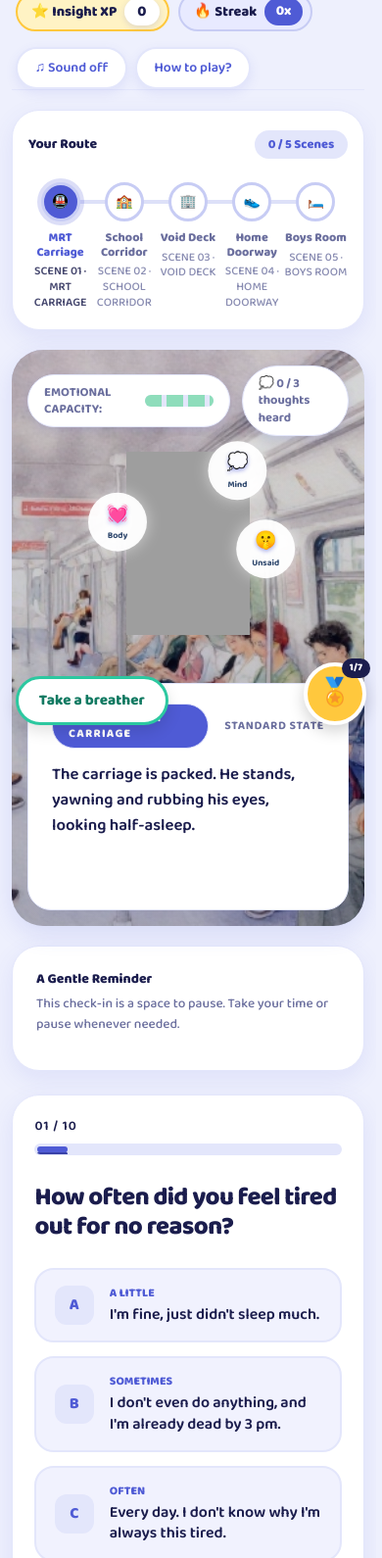
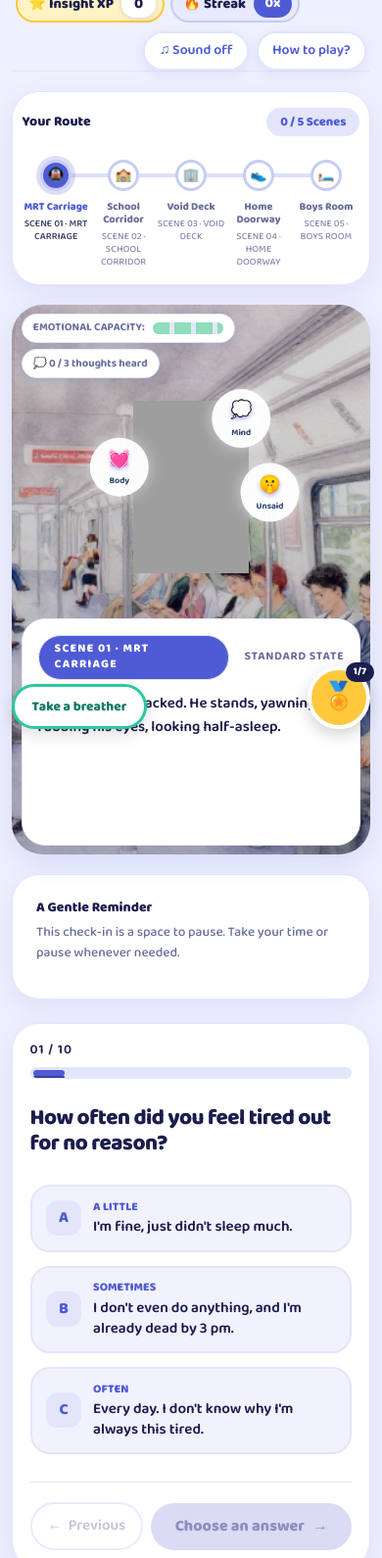
Before and after one commit to MingThong2001/GraphicNovelMentalHealth, a plain HTML site: page index.html in a window 390 px wide. Shown: the part 88-1678 px from the top of the page at 98% size. Drawn offline with nearby package versions, Linux system fonts and the light colour scheme; animation ran at ten frames a second.

Commit message:
Mobile Design

```diff
--- a/index.html
+++ b/index.html
@@ -387,6 +387,64 @@
   .scene-mood-overlay,
   .panel-frame[data-scene="4"] .scene-mood-overlay{background:linear-gradient(180deg,rgba(20,22,70,.16) 0%,rgba(20,22,70,.32) 100%)!important}
   .panel-frame[data-scene="4"] #sceneBgLayer{filter:blur(1.5px)}
+
+  /* ---- mobile friendly (phones / small screens only; desktop untouched) ---- */
+  html,body{max-width:100%;overflow-x:hidden}
+  @media (max-width:640px){
+    html{scrollbar-gutter:auto}
+    body{padding-bottom:6.5rem!important}
+
+    /* header */
+    header{gap:.6rem!important}
+    header > div:first-child{flex:1 1 100%}
+    #hud{flex:1 1 auto;flex-wrap:wrap;gap:.4rem!important}
+    #hud > div{padding:.2rem .4rem .2rem .7rem!important}
+    header > div:last-child{flex:1 1 auto;justify-content:flex-end}
+    header button{padding:.5rem .9rem!important;font-size:.8rem!important;min-height:40px}
+
+    /* route strip */
+    div:has(> #mapList){padding:1rem .6rem!important}
+    #mapList > div > div:first-child{width:32px!important;height:32px!important;font-size:.85rem}
+    #mapList::before{top:14px;left:8%;right:8%}
+    #mapList h4{font-size:.68rem!important;word-break:break-word}
+    #mapList span{font-size:.62rem!important}
+
+    /* scene overlays: stack so nothing overflows */
+    div[class*="z-[15]"]{flex-direction:column;align-items:flex-start;gap:.4rem!important;top:.6rem!important;left:.6rem!important;right:.6rem!important}
+    div[class*="z-[15]"] > div{padding:.4rem .7rem!important;font-size:.7rem!important;max-width:100%}
+    div[class*="z-[15]"] [class*="w-24"]{width:4.5rem}
+    #comicCanvas{height:320px!important}
+    [class*="bg-[#1e304b]/95"]{margin:0 .6rem .6rem!important;padding:1rem!important}
+    #sceneDescription{font-size:.95rem!important}
+
+    /* question panel */
+    #storyPanel{padding:1.1rem!important}
+    #questionText{font-size:1.4rem!important}
+    #choicesContainer > button{min-height:56px;padding:.8rem .9rem!important;column-gap:.75rem;grid-template-columns:36px 1fr}
+    #choicesContainer > button > div > span:first-child{width:36px!important;height:36px!important}
+    #choicesContainer p{font-size:.95rem!important}
+    #replyBox{padding:1rem!important}
+    div:has(> #nextBtn){gap:.5rem}
+    #nextBtn{min-width:0;flex:1 1 auto;padding:.8rem 1rem!important}
+    #prevBtn{padding:.75rem 1rem!important}
+    #nextBtn,#prevBtn{min-height:48px}
+
+    /* floating buttons: keep clear of phone home bar */
+    #pauseBtn{left:.75rem;bottom:calc(.75rem + env(safe-area-inset-bottom,0px));padding:.65rem 1.1rem!important;font-size:.85rem!important}
+    #medalBtn{right:.75rem;bottom:calc(.75rem + env(safe-area-inset-bottom,0px))}
+    #badgePop{left:4vw;right:4vw;width:auto;bottom:calc(5.5rem + env(safe-area-inset-bottom,0px))}
+    #badgePop{padding:1rem!important}
+
+    /* ending + modal */
+    #endScreen{padding:1.5rem 1rem!important}
+    #endTitle{font-size:1.5rem!important}
+    #modalCard{padding:1.25rem!important;max-height:90dvh;overflow-y:auto}
+    #modalTitle{font-size:1.2rem!important}
+  }
+  @media (max-width:380px){
+    #mapList h4{font-size:.6rem!important}
+    #questionText{font-size:1.25rem!important}
+  }
 </style>
 </head>
 <body class="min-h-screen flex flex-col p-3 sm:p-6 max-w-7xl mx-auto">
```
